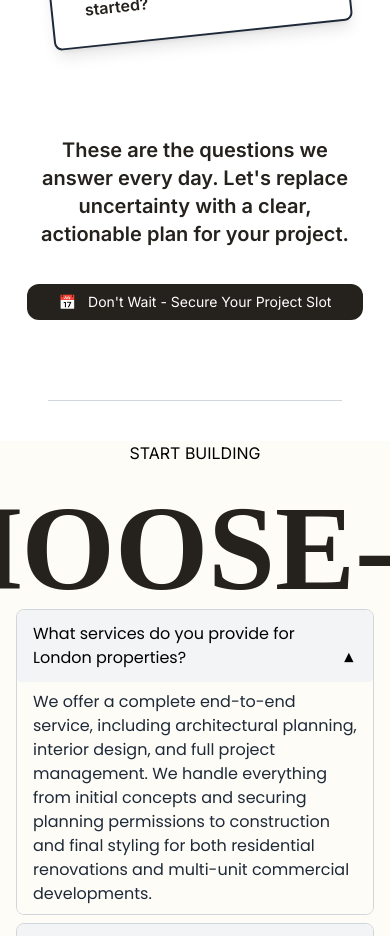
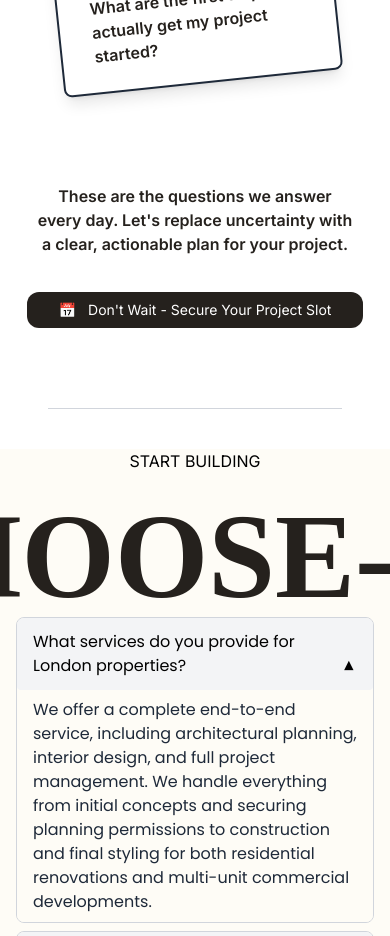
Before and after one commit to 404annas/Animated-Landing-Page, a React (Vite) app: page / in a window 390 px wide. Shown: the part 9200-10136 px from the top of the page. Built offline with nearby package versions, Linux system fonts and the light colour scheme; a web font is replaced by a local one.

Commit message:
Responsive Fixes

```diff
--- a/src/components/QuerySection.jsx
+++ b/src/components/QuerySection.jsx
@@ -16,7 +16,7 @@ import avatar5 from "../assets/avatar5.png";
 const Card = ({ text, className }) => {
     return (
         <div
-            className={`${className} bg-white relative  shadow-lg  rounded-lg  w-[300px] md:w-[400px] text-lg md:text-xl border-gray-800 border-2 `}
+            className={`${className} bg-white relative  shadow-lg  rounded-lg  w-[280px] md:w-[400px] text-lg md:text-xl border-gray-800 border-2 `}
         >
             <h2 className=" font-bold bg-gradient-to-r from-[#532514] to-black text-white p-4 border-b-2 border-gray-800 rounded-t-lg flex gap-2 text-base">
                 <FaRegCircle />
@@ -81,7 +81,7 @@ const QuerySection = () => {
                 </div>
 
                 {/* Right Cards */}
-                <div className="flex flex-col gap-20  relative z-10  max-lg:pb-16">
+                <div className="flex flex-col gap-20 relative z-10  max-lg:pb-16">
                     <div data-aos="zoom-out">
                         <Card
                             className={"rotate-3"}
@@ -100,7 +100,7 @@ const QuerySection = () => {
             </div>
             <p
                 id="tour-query-para"
-                className="text-center w-full px-7 lg:w-2/3 mx-auto my-9 text-xl font-semibold inter text-[#25211D]"
+                className="text-center w-full px-7 lg:w-2/3 mx-auto my-9 text-base sm:text-xl font-semibold inter text-[#25211D]"
                 data-aos="fade-up"
             >
                 These are the questions we answer every day. Let's replace uncertainty with a clear, actionable plan for your project.
```
